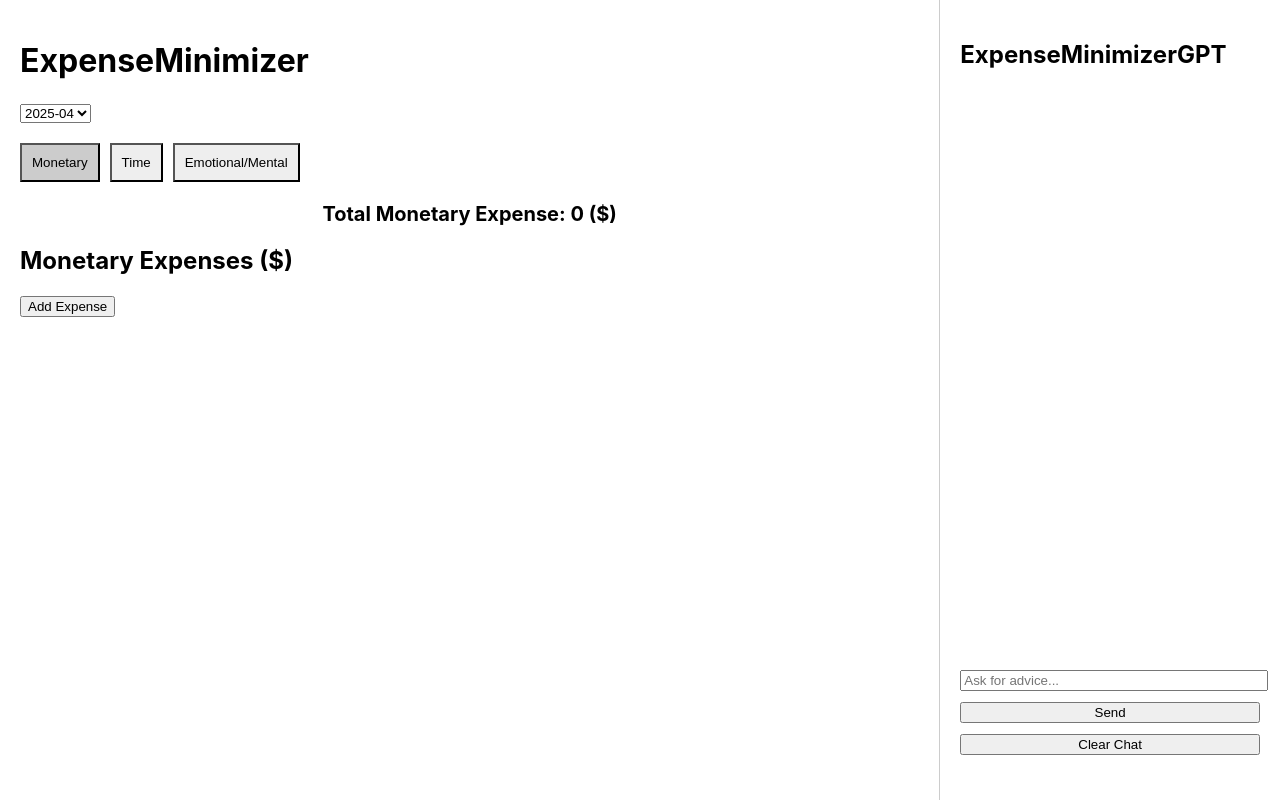
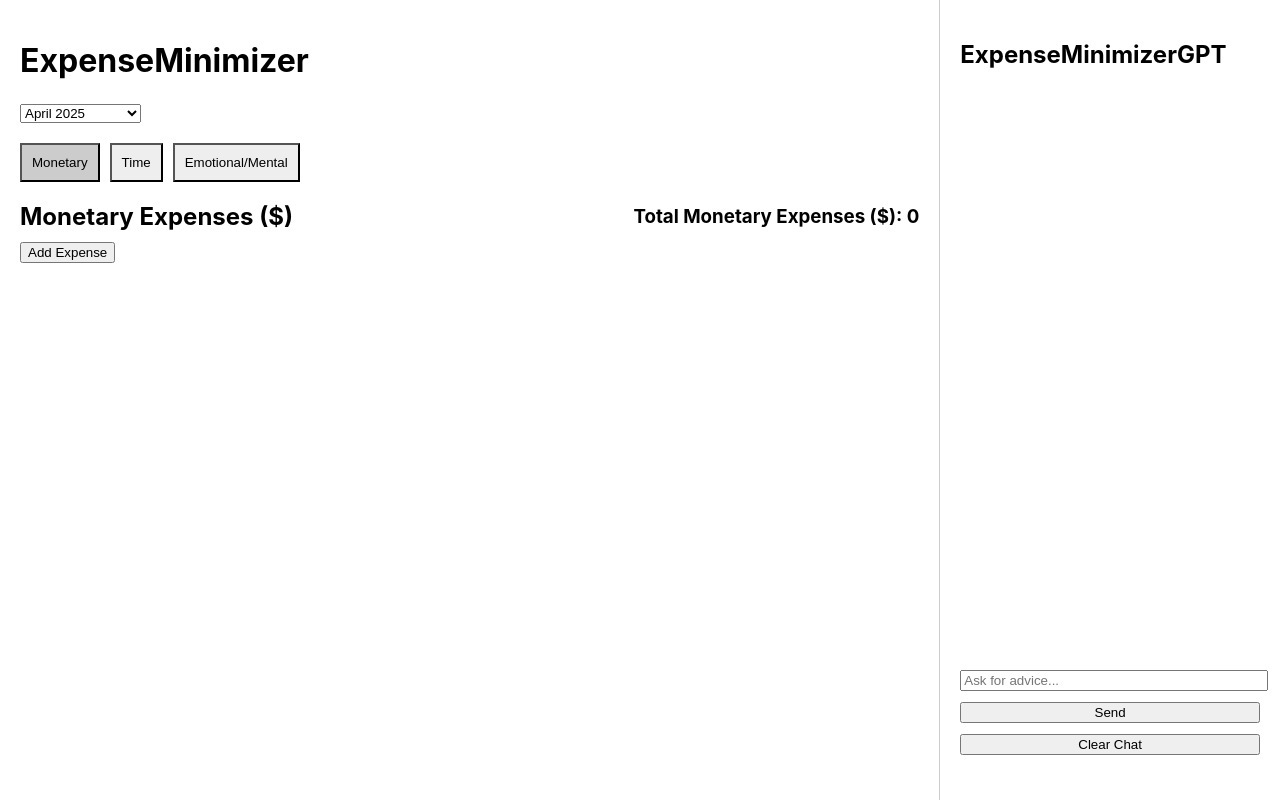
Before and after one commit to CleanCodeCrammed/expense-minimizer, a React (Create React App) app: page / in a window 1280 px wide. Built offline with nearby package versions, Linux system fonts and the light colour scheme.

Commit message:
Updated App.js

```diff
--- a/src/App.js
+++ b/src/App.js
@@ -16,7 +16,6 @@ function App() {
   const [chatInput, setChatInput] = useState('');
   const [chatMessages, setChatMessages] = useState([]);
 
-  // LocalStorage loading
   useEffect(() => {
     const savedExpenses = localStorage.getItem(storageKey(month));
     if (savedExpenses) setExpenses(JSON.parse(savedExpenses));
@@ -25,7 +24,6 @@ function App() {
     if (savedChats) setChatMessages(JSON.parse(savedChats));
   }, [month]);
 
-  // LocalStorage saving
   useEffect(() => {
     localStorage.setItem(storageKey(month), JSON.stringify(expenses));
   }, [expenses, month]);
@@ -34,42 +32,36 @@ function App() {
     localStorage.setItem('chatMessages', JSON.stringify(chatMessages));
   }, [chatMessages]);
 
-  // Helpers
-  function getCurrentMonth() {
-    const now = new Date();
-    return `${now.getFullYear()}-${String(now.getMonth() + 1).padStart(2, '0')}`;
-  }
-
   function storageKey(month) {
     return `expenses_${month}`;
   }
 
-  function formatAmount(expense) {
-    switch (expense.type) {
-      case 'Monetary': return `$${expense.amount}`;
-      case 'Time': return `${expense.amount} hours`;
-      case 'Emotional/Mental': return `${expense.amount} units`;
-      default: return expense.amount;
-    }
+  function getCurrentMonth() {
+    const now = new Date();
+    return formatMonth(now.getFullYear(), now.getMonth());
+  }
+
+  function formatMonth(year, monthIndex) {
+    const date = new Date(year, monthIndex);
+    return `${date.toLocaleString('default', { month: 'long' })} ${year}`;
+  }
+
+  function parseMonth(monthStr) {
+    const [monthName, year] = monthStr.split(' ');
+    const date = new Date(`${monthName} 1, ${year}`);
+    return { year: parseInt(year), monthIndex: date.getMonth() };
   }
 
   function generateMonthOptions() {
     const months = [];
+    const now = new Date();
     for (let i = 0; i < 12; i++) {
-      const date = new Date();
-      date.setMonth(date.getMonth() + i);
-      months.push(`${date.getFullYear()}-${String(date.getMonth() + 1).padStart(2, '0')}`);
+      const futureDate = new Date(now.getFullYear(), now.getMonth() + i);
+      months.push(formatMonth(futureDate.getFullYear(), futureDate.getMonth()));
     }
     return months;
   }
 
-  function calculateTotal() {
-    return expenses
-      .filter(e => e.type === selectedType)
-      .reduce((sum, e) => sum + parseFloat(e.amount || 0), 0);
-  }
-
-  // Event Handlers
   function handleAddExpense() {
     const name = prompt('Enter Expense Name:');
     if (!name) return;
@@ -90,10 +82,10 @@ function App() {
 
   function handleSendMessage() {
     if (chatInput.trim()) {
-      setChatMessages([
-        ...chatMessages,
-        { user: chatInput, bot: 'Think about cutting unnecessary expenses!' }
-      ]);
+      setChatMessages([...chatMessages, {
+        user: chatInput,
+        bot: "Think about cutting unnecessary expenses!"
+      }]);
       setChatInput('');
     }
   }
@@ -103,10 +95,37 @@ function App() {
     localStorage.removeItem('chatMessages');
   }
 
-  // UI
+  function formatAmount(expense) {
+    switch (expense.type) {
+      case 'Monetary':
+        return `$${expense.amount}`;
+      case 'Time':
+        return `${expense.amount} hours`;
+      case 'Emotional/Mental':
+        return `${expense.amount} units`;
+      default:
+        return expense.amount;
+    }
+  }
+
+  function calculateTotal(type) {
+    return expenses
+      .filter(e => e.type === type)
+      .reduce((sum, e) => sum + e.amount, 0);
+  }
+
+  function totalLabel(type) {
+    switch (type) {
+      case 'Monetary': return 'Total Monetary Expenses ($)';
+      case 'Time': return 'Total Time Expenses (hours)';
+      case 'Emotional/Mental': return 'Total Emotional/Mental Expenses (units)';
+      default: return '';
+    }
+  }
+
   return (
     <div style={{ display: 'flex', height: '100vh' }}>
-      {/* Main Panel */}
+      {/* Main App */}
       <div style={{ flex: 3, padding: 20 }}>
         <h1>ExpenseMinimizer</h1>
 
@@ -117,7 +136,7 @@ function App() {
           ))}
         </select>
 
-        {/* Type Tabs */}
+        {/* Expense Type Tabs */}
         <div style={{ marginTop: 20 }}>
           {expenseTypes.map((type) => (
             <button
@@ -134,14 +153,21 @@ function App() {
           ))}
         </div>
 
-        {/* Total Display */}
-        <div style={{ marginTop: 20, fontSize: 20, fontWeight: 'bold', textAlign: 'center' }}>
-          Total {selectedType} Expense: {calculateTotal()} {typeUnits[selectedType]}
+        {/* Expense Section Header and Total */}
+        <div style={{
+          marginTop: 20,
+          display: 'flex',
+          justifyContent: 'space-between',
+          alignItems: 'center'
+        }}>
+          <h2 style={{ margin: 0 }}>{selectedType} Expenses {typeUnits[selectedType]}</h2>
+          <h3 style={{ margin: 0 }}>
+            {totalLabel(selectedType)}: {calculateTotal(selectedType)}
+          </h3>
         </div>
 
-        {/* Expense List */}
-        <div style={{ marginTop: 20 }}>
-          <h2>{selectedType} Expenses {typeUnits[selectedType]}</h2>
+        {/* Expense Items List */}
+        <div style={{ marginTop: 10 }}>
           <button onClick={handleAddExpense}>Add Expense</button>
           <ul>
             {expenses
@@ -149,16 +175,20 @@ function App() {
               .map((e, index) => (
                 <li key={index}>
                   {e.name} — {formatAmount(e)}
-                  <button onClick={() => handleRemoveExpense(index)} style={{ marginLeft: 10 }}>
+                  <button
+                    onClick={() => handleRemoveExpense(index)}
+                    style={{ marginLeft: 10 }}
+                  >
                     Remove
                   </button>
                 </li>
-              ))}
+              ))
+            }
           </ul>
         </div>
       </div>
 
-      {/* Chatbox Panel */}
+      {/* Chatbox */}
       <div style={{ flex: 1, borderLeft: '1px solid #ccc', padding: 20 }}>
         <h2>ExpenseMinimizerGPT</h2>
         <div style={{ height: '75%', overflowY: 'auto', marginBottom: 10 }}>
```
